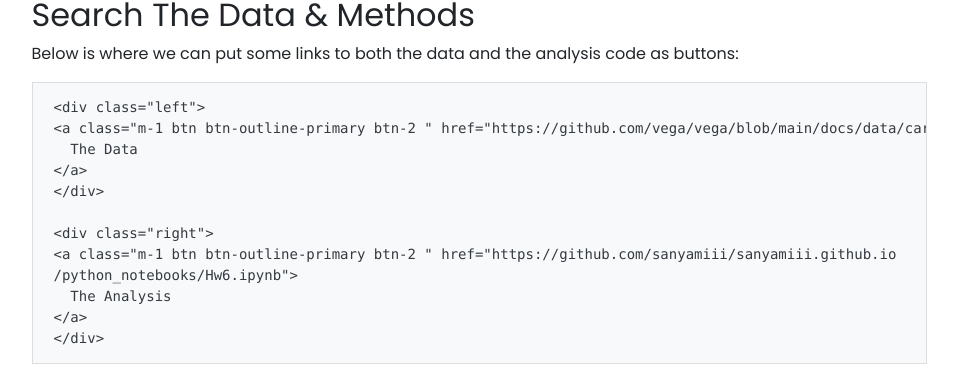
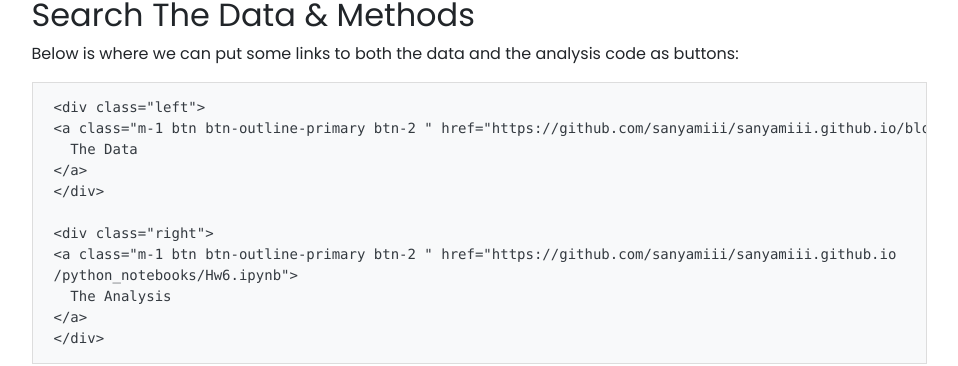
Before and after one commit to sanyamiii/sanyamiii.github.io, a Jekyll site: the page built from _projects/HW6.md, in a window 1280 px wide. Shown: the part 778-1144 px from the top of the page, without its empty margins (161-1119 px from the left). Built offline with Jekyll 4.4.1, drawn with Linux system fonts in a browser that asks for light colours; nearby versions of some CDN libraries.

Commit message:
Added file referrence

````diff
--- a/_projects/HW6.md
+++ b/_projects/HW6.md
@@ -32,7 +32,7 @@
 
 ```
 <div class="left">
-{% include elements/button.html link="https://github.com/vega/vega/blob/main/docs/data/cars.json" text="The Data" %}
+{% include elements/button.html link="https://github.com/sanyamiii/sanyamiii.github.io/blob/main/python_notebooks/licenses_fall.csv" text="The Data" %}
 </div>
 
 <div class="right">
@@ -44,7 +44,7 @@
 <!-- these are written in a combo of html and liquid -->
 
 <div class="left">
-{% include elements/button.html link="https://github.com/UIUC-iSchool-DataViz/is445_data/raw/main/licenses_fall2022.csv" text="The Data" %}
+{% include elements/button.html link="https://github.com/sanyamiii/sanyamiii.github.io/blob/main/python_notebooks/licenses_fall.csv" text="The Data" %}
 </div>
 
 <div class="right">
````
